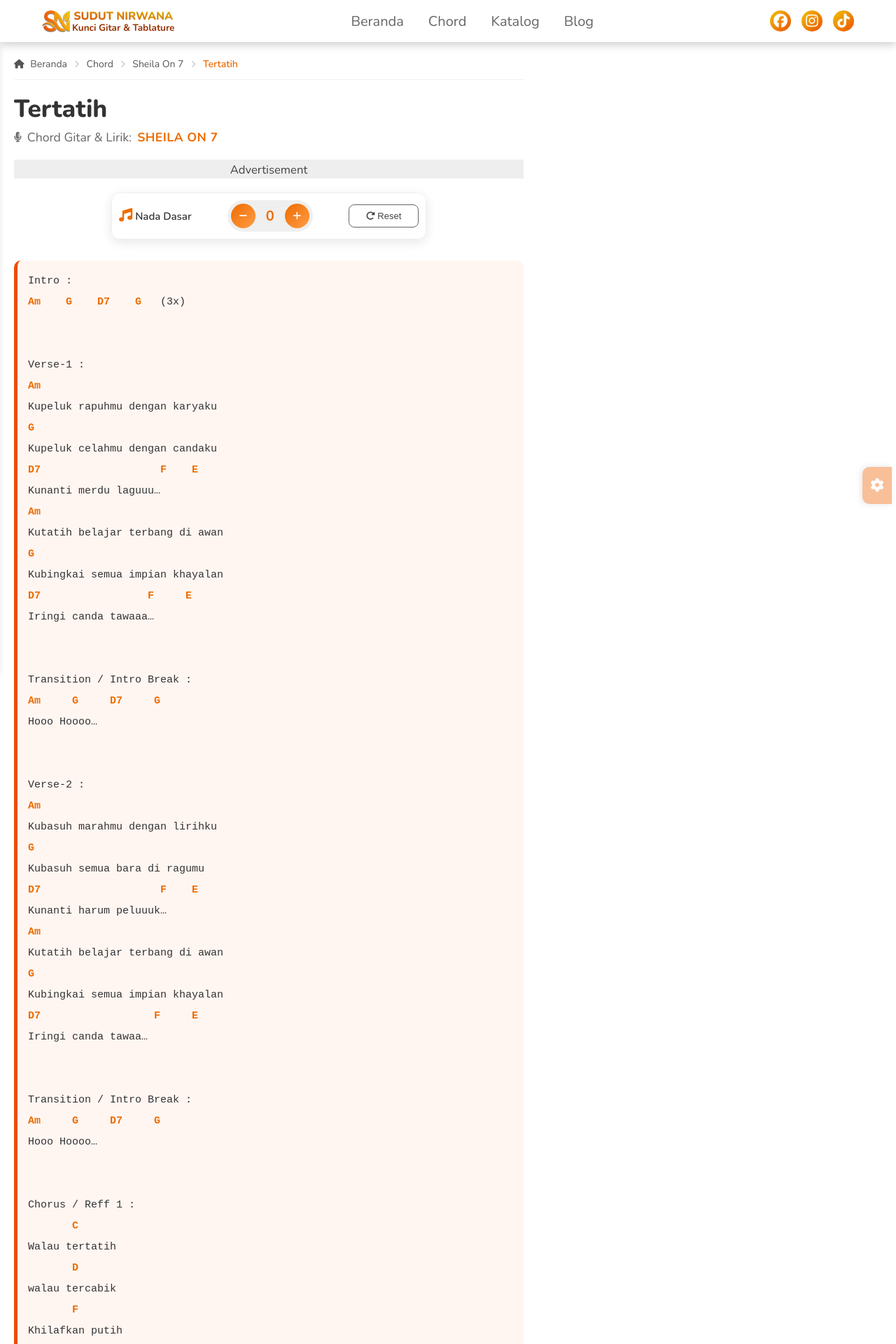
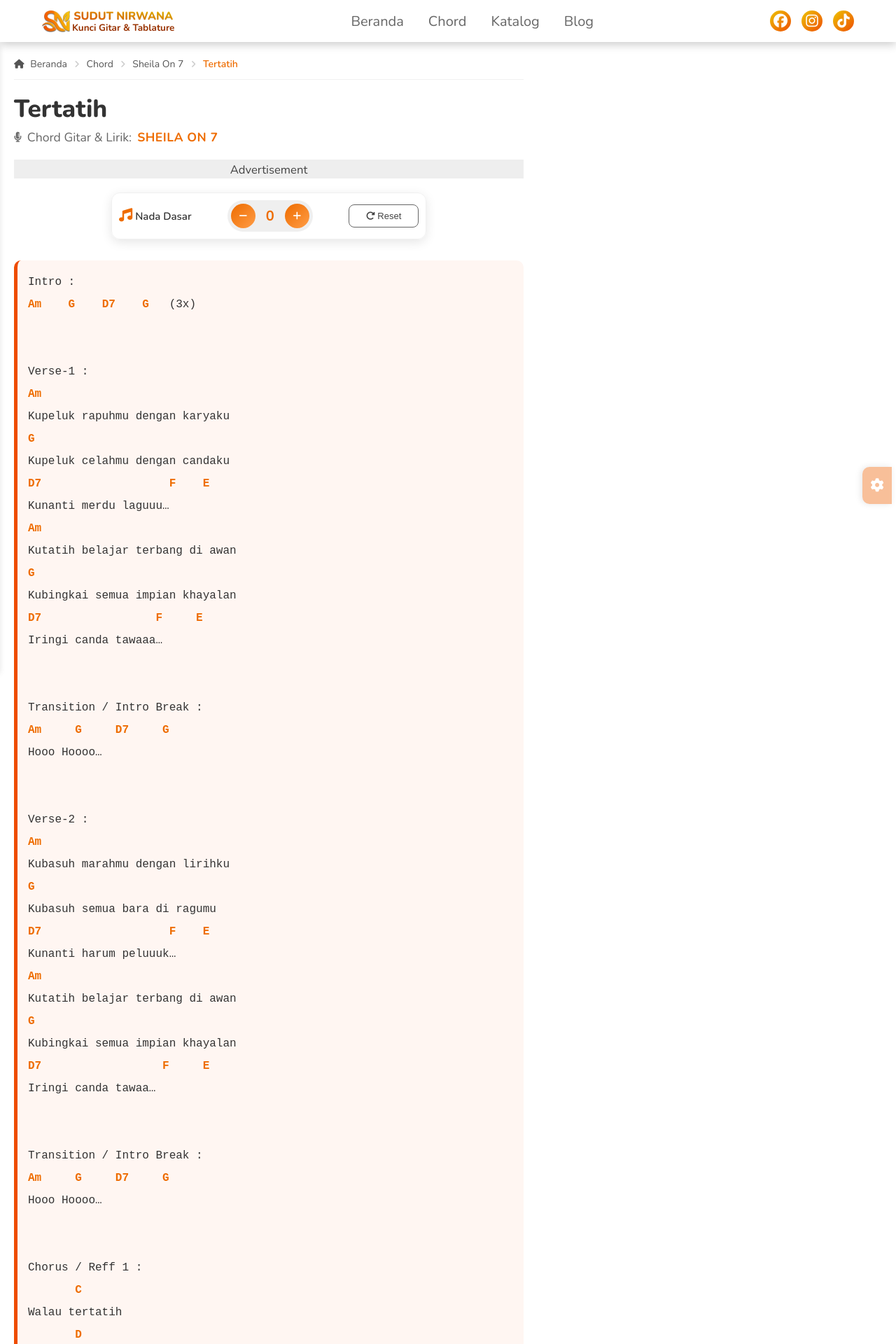
Before and after one commit to sudut-nirwana/sudut-nirwana-main, a Jekyll site: the page built from _chord/sheila-on-7/sheila-on-7-tertatih.md, in a window 1280 px wide. Shown: the top 1920 px of the page at 70% size. Built offline with Jekyll 4.4.1, drawn with Linux system fonts in a browser that asks for light colours; some web fonts are replaced.

Commit message:
Update chord-style.css

```diff
--- a/assets/css/chord-style.css
+++ b/assets/css/chord-style.css
@@ -257,9 +257,9 @@
 /* Styling Chord & Lirik */
 .chord-content {
    font-family: "Azeret Mono", monospace;
-   font-size: 15px;
+   font-size: clamp(10px, 2.5vw, 16px);
    line-height: 2;
-   white-space: pre-wrap;
+   white-space: pre;
    color: var(--dark-grey);
    border-radius: 10px;
    border-left: 5px solid #ee4c00;
@@ -267,7 +267,6 @@
    padding: 15px;
    margin-bottom: 40px;
    font-weight: 300;
-   overflow-X: auto;
 }
 
 /* Ini adalah class yang otomatis dibuat oleh JS */
```
